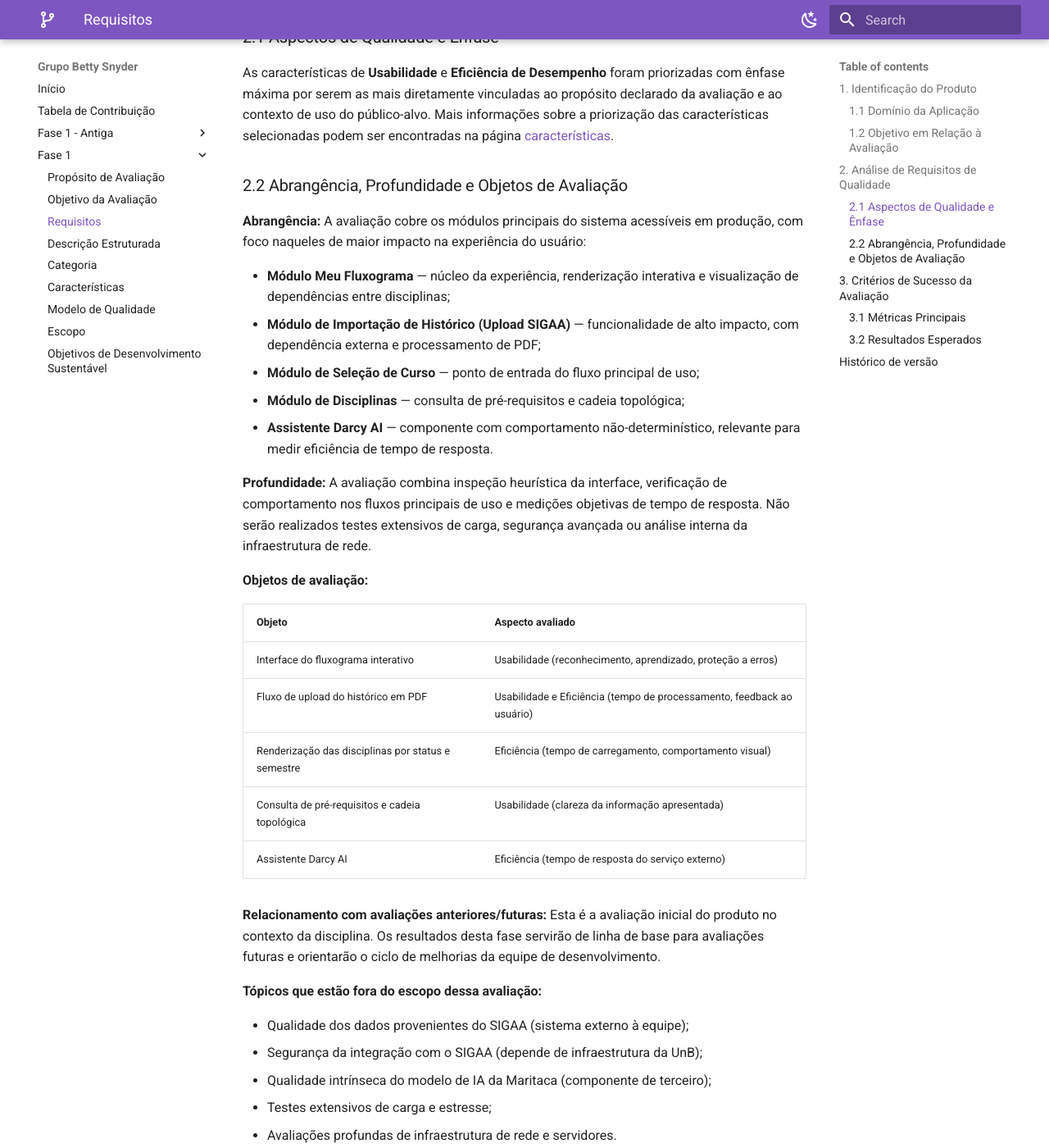
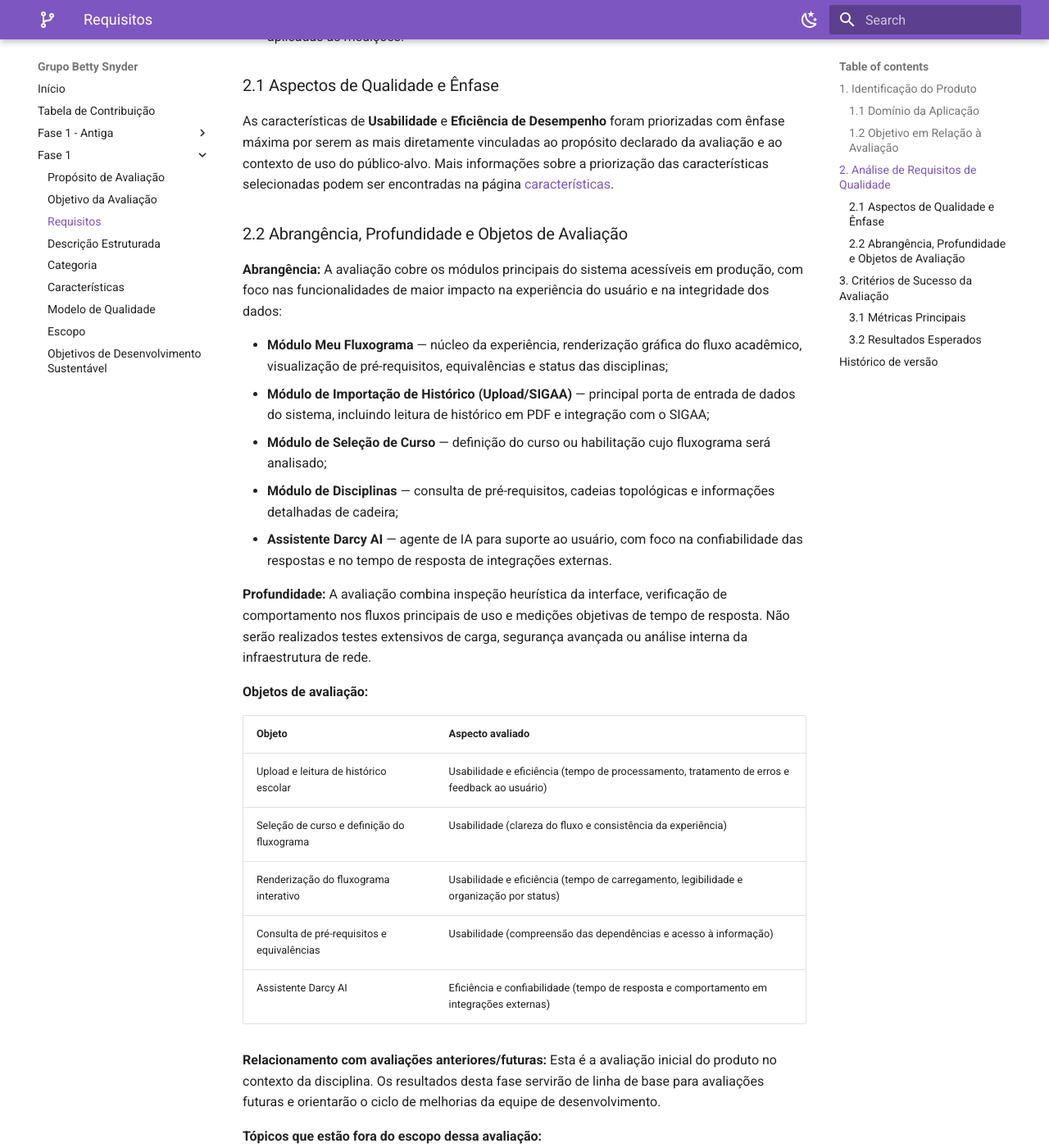
Before and after one commit to Ana-Luiza-SC/2026-1_T01_BETTY_SNYDER, an MkDocs documentation site: the page built from docs/fase_1_v2/requisitos.md, in a window 1280 px wide and 1400 px high, scrolled down 1892 px. Shown: the whole window at 82% size. Built offline with MkDocs 1.6.1 and Material for MkDocs 9.7.7, drawn with Linux system fonts in a browser that asks for light colours; some of the changed text lies outside the part shown.

Commit message:
adequação dos requisitos com descrição e objetivos

```diff
--- a/docs/fase_1_v2/requisitos.md
+++ b/docs/fase_1_v2/requisitos.md
@@ -22,13 +22,14 @@ O No Fluxo UNB está inserido no domínio **Educacional e Acadêmico**, atuando
 
 ### 1.2 Objetivo em Relação à Avaliação
 
-A avaliação do No Fluxo UNB tem como objetivo **indicar pontos para melhoria no produto**, verificando se o sistema atende aos requisitos de qualidade relacionados à **Usabilidade** e à **Eficiência de Desempenho**. Mais informações sobre os objetivos da avaliação podem ser encontradas na aba de [objetivos](objetivo_avaliacao.md).
+A avaliação do No Fluxo UNB tem como objetivo verificar se o sistema atende aos requisitos de qualidade relacionados à **Usabilidade** e à **Eficiência de Desempenho**, considerando seu contexto de utilização por estudantes da Universidade de Brasília (UnB). A avaliação seguirá diretrizes da série SQuaRE (ISO/IEC 25000) e utilizará evidências para apoiar decisões de melhoria.
 
-De forma mais específica e resumida, a avaliação busca:
+De forma mais específica, a avaliação busca:
 
-- Identificar problemas de navegação e interação na interface que dificultem o uso por estudantes sem treinamento prévio;
-- Detectar gargalos de desempenho em funcionalidades críticas, como a renderização do fluxograma e o processamento do histórico acadêmico;
-- Gerar insumos concretos para que a equipe de desenvolvimento priorize melhorias com base em evidências.
+- Identificar problemas de navegação, interação e compreensão nas funcionalidades principais do sistema;
+- Avaliar a eficiência do processamento de dados em operações críticas, como upload de histórico, leitura de regras acadêmicas e renderização do fluxograma;
+- Verificar a confiabilidade e o tempo de resposta do Assistente Darcy AI e de integrações externas como o SIGAA;
+- Gerar insumos concretos para que a equipe de desenvolvimento priorize melhorias de usabilidade e desempenho.
 
 ---
 
@@ -49,13 +50,13 @@ As características de **Usabilidade** e **Eficiência de Desempenho** foram pri
 
 ### 2.2 Abrangência, Profundidade e Objetos de Avaliação
 
-**Abrangência:** A avaliação cobre os módulos principais do sistema acessíveis em produção, com foco naqueles de maior impacto na experiência do usuário:
+**Abrangência:** A avaliação cobre os módulos principais do sistema acessíveis em produção, com foco nas funcionalidades de maior impacto na experiência do usuário e na integridade dos dados:
 
-- **Módulo Meu Fluxograma** — núcleo da experiência, renderização interativa e visualização de dependências entre disciplinas;
-- **Módulo de Importação de Histórico (Upload SIGAA)** — funcionalidade de alto impacto, com dependência externa e processamento de PDF;
-- **Módulo de Seleção de Curso** — ponto de entrada do fluxo principal de uso;
-- **Módulo de Disciplinas** — consulta de pré-requisitos e cadeia topológica;
-- **Assistente Darcy AI** — componente com comportamento não-determinístico, relevante para medir eficiência de tempo de resposta.
+- **Módulo Meu Fluxograma** — núcleo da experiência, renderização gráfica do fluxo acadêmico, visualização de pré-requisitos, equivalências e status das disciplinas;
+- **Módulo de Importação de Histórico (Upload/SIGAA)** — principal porta de entrada de dados do sistema, incluindo leitura de histórico em PDF e integração com o SIGAA;
+- **Módulo de Seleção de Curso** — definição do curso ou habilitação cujo fluxograma será analisado;
+- **Módulo de Disciplinas** — consulta de pré-requisitos, cadeias topológicas e informações detalhadas de cadeira;
+- **Assistente Darcy AI** — agente de IA para suporte ao usuário, com foco na confiabilidade das respostas e no tempo de resposta de integrações externas.
 
 **Profundidade:** A avaliação combina inspeção heurística da interface, verificação de comportamento nos fluxos principais de uso e medições objetivas de tempo de resposta. Não serão realizados testes extensivos de carga, segurança avançada ou análise interna da infraestrutura de rede.
 
@@ -63,11 +64,11 @@ As características de **Usabilidade** e **Eficiência de Desempenho** foram pri
 
 | Objeto | Aspecto avaliado |
 | ------ | ---------------- |
-| Interface do fluxograma interativo | Usabilidade (reconhecimento, aprendizado, proteção a erros) |
-| Fluxo de upload do histórico em PDF | Usabilidade e Eficiência (tempo de processamento, feedback ao usuário) |
-| Renderização das disciplinas por status e semestre | Eficiência (tempo de carregamento, comportamento visual) |
-| Consulta de pré-requisitos e cadeia topológica | Usabilidade (clareza da informação apresentada) |
-| Assistente Darcy AI | Eficiência (tempo de resposta do serviço externo) |
+| Upload e leitura de histórico escolar | Usabilidade e eficiência (tempo de processamento, tratamento de erros e feedback ao usuário) |
+| Seleção de curso e definição do fluxograma | Usabilidade (clareza do fluxo e consistência da experiência) |
+| Renderização do fluxograma interativo | Usabilidade e eficiência (tempo de carregamento, legibilidade e organização por status) |
+| Consulta de pré-requisitos e equivalências | Usabilidade (compreensão das dependências e acesso à informação) |
+| Assistente Darcy AI | Eficiência e confiabilidade (tempo de resposta e comportamento em integrações externas) |
 
 **Relacionamento com avaliações anteriores/futuras:** Esta é a avaliação inicial do produto no contexto da disciplina. Os resultados desta fase servirão de linha de base para avaliações futuras e orientarão o ciclo de melhorias da equipe de desenvolvimento.
 
```
Also changed, not shown: other parts of docs/fase_1_v2/requisitos.md (+2 -1 lines).
